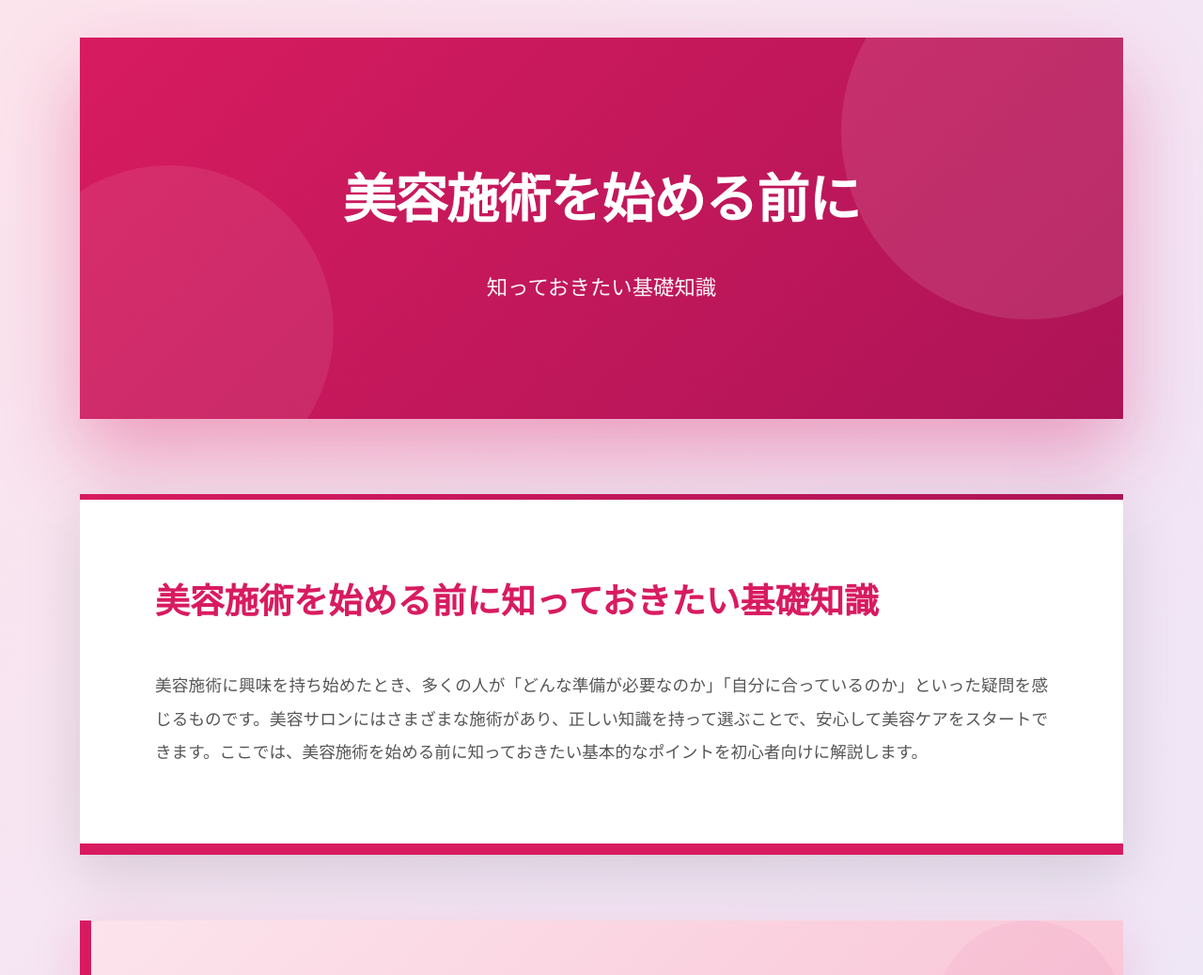
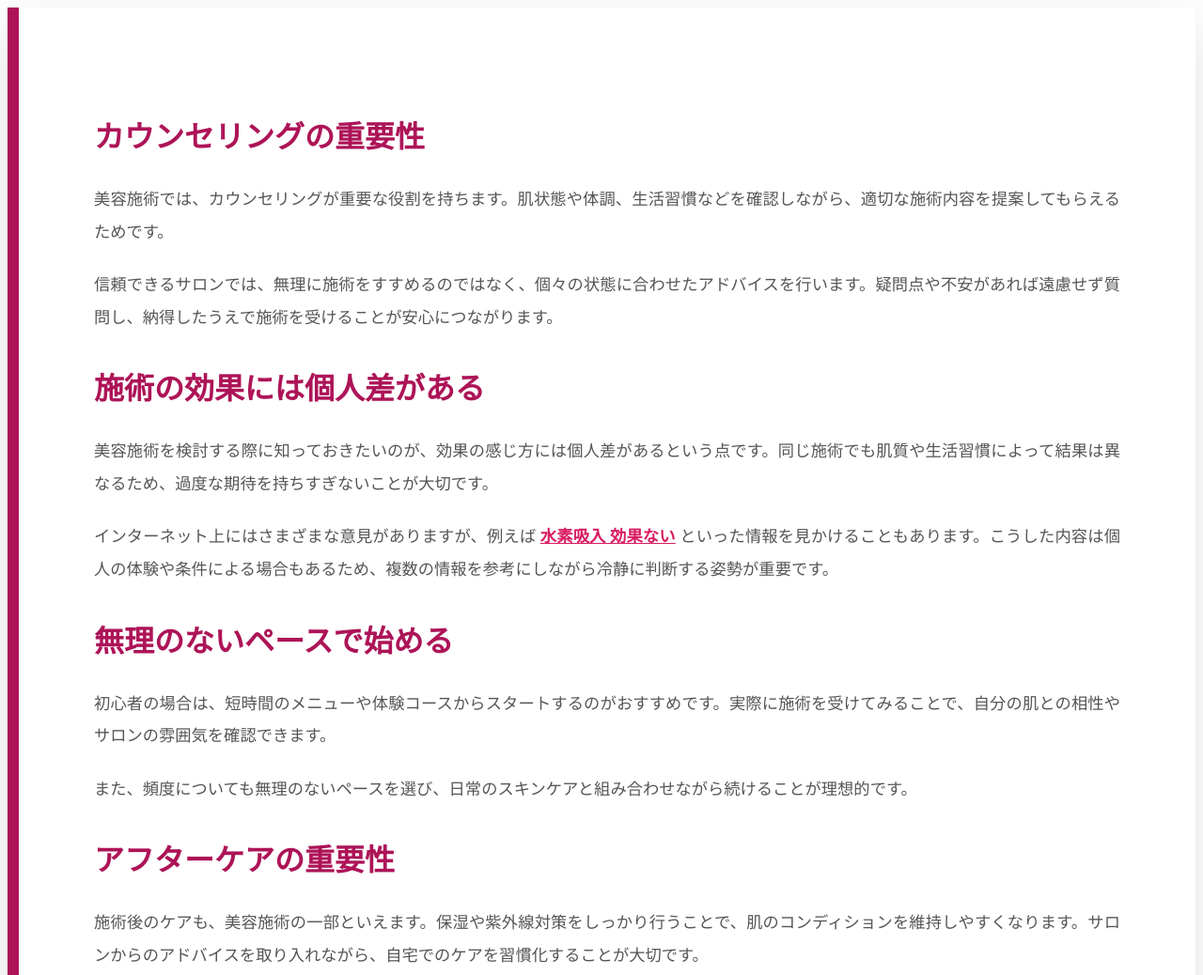
Before and after one commit to pandytech/increasinglyinterested, a plain HTML site: page index.html in a window 1280 px wide. Shown: the top 1038 px of the page at 94% size. Drawn offline with Linux system fonts and the light colour scheme.

Commit message:
Update index.html

```diff
--- a/index.html
+++ b/index.html
@@ -29,264 +29,76 @@
     <meta name="twitter:image" content="https://increasinglyinterested.pandygemma.workers.dev/">
     <meta name="twitter:url" content="https://increasinglyinterested.pandygemma.workers.dev/">
     <title>美容施術を始める前に必ず知っておきたい初心者向け基礎知識完全解説ガイド版まとめ情報集</title>
-    <script type="application/ld+json">
-    {
-        "@context": "https://schema.org",
-        "@type": "Article",
-        "headline": "美容施術を始める前に必ず知っておきたい初心者向け基礎知識完全解説ガイド版まとめ情報集",
-        "description": "美容施術を始める前に知っておきたい基礎知識を初心者向けに解説。施術選びのポイントや注意点、安心して美容ケアを始めるための基本情報を分かりやすく紹介します。",
-        "image": {
-            "@type": "ImageObject",
-            "url": "https://increasinglyinterested.pandygemma.workers.dev/",
-            "width": 1200,
-            "height": 630
-        },
-        "author": {
-            "@type": "Organization",
-            "name": "Beauty Guide",
-            "url": "https://increasinglyinterested.pandygemma.workers.dev/"
-        },
-        "publisher": {
-            "@type": "Organization",
-            "name": "Beauty Guide",
-            "logo": {
-                "@type": "ImageObject",
-                "url": "https://increasinglyinterested.pandygemma.workers.dev/",
-                "width": 200,
-                "height": 60
-            }
-        },
-        "datePublished": "2026-02-21T12:00:00Z",
-        "dateModified": "2026-02-21T12:00:00Z",
-        "mainEntityOfPage": {
-            "@type": "WebPage",
-            "@id": "https://increasinglyinterested.pandygemma.workers.dev/"
-        },
-        "articleSection": "Beauty",
-        "keywords": ["美容施術", "基礎知識", "初心者", "フェイシャルケア", "基本", "美容サロン", "選び方"]
-    }
-    </script>
+
     <style>
-        * {
-            margin: 0;
-            padding: 0;
-            box-sizing: border-box;
-        }
+        /* 既存CSSはそのまま */
 
-        body {
-            font-family: 'Segoe UI', Tahoma, Geneva, Verdana, sans-serif;
-            background: linear-gradient(135deg, #fce4ec 0%, #f3e5f5 50%, #ede7f6 100%);
-            color: #333;
-            line-height: 1.8;
-        }
-
-        .container {
-            max-width: 1150px;
-            margin: 0 auto;
-            padding: 40px 20px;
-        }
-
-        /* Hero Section - Eye Catching */
-        .hero {
-            background: linear-gradient(135deg, #d81b60 0%, #c2185b 50%, #ad1457 100%);
-            padding: 120px 80px;
-            border-radius: 0;
-            color: white;
-            text-align: center;
-            margin-bottom: 80px;
-            box-shadow: 0 40px 80px rgba(216, 27, 96, 0.35);
-            position: relative;
-            overflow: hidden;
-        }
-
-        .hero::before {
-            content: '';
-            position: absolute;
-            top: -100px;
-            right: -100px;
-            width: 400px;
-            height: 400px;
-            background: rgba(255, 255, 255, 0.1);
-            border-radius: 50%;
-        }
-
-        .hero::after {
-            content: '';
-            position: absolute;
-            bottom: -80px;
-            left: -80px;
-            width: 350px;
-            height: 350px;
-            background: rgba(255, 255, 255, 0.08);
-            border-radius: 50%;
-        }
-
-        .hero h1 {
-            font-size: 3.5em;
-            margin-bottom: 25px;
-            font-weight: 900;
-            position: relative;
-            z-index: 1;
-            letter-spacing: -1px;
-        }
-
-        .hero p {
-            font-size: 1.4em;
-            opacity: 0.95;
-            position: relative;
-            z-index: 1;
-            font-weight: 300;
-        }
-
-        /* Main Content */
-        .main-content {
+        .additional-section {
             background: white;
             padding: 80px;
             border-radius: 0;
             margin-bottom: 70px;
             box-shadow: 0 20px 60px rgba(0, 0, 0, 0.12);
-            border-bottom: 12px solid #d81b60;
-            position: relative;
+            border-left: 12px solid #ad1457;
         }
 
-        .main-content::before {
-            content: '';
-            position: absolute;
-            top: 0;
-            left: 0;
-            right: 0;
-            height: 6px;
-            background: linear-gradient(90deg, #d81b60, #c2185b, #ad1457);
-        }
-
-        .main-content h2 {
-            color: #d81b60;
-            font-size: 2.3em;
-            margin-bottom: 40px;
+        .additional-section h3 {
+            color: #ad1457;
+            font-size: 2em;
+            margin-bottom: 30px;
             font-weight: 800;
         }
 
-        .main-content p {
-            font-size: 1.1em;
+        .additional-section p {
+            font-size: 1.08em;
             color: #555;
-            margin-bottom: 25px;
+            margin-bottom: 22px;
             text-align: justify;
             line-height: 2;
         }
 
-        .main-content p:last-child {
-            margin-bottom: 0;
+        .additional-section a {
+            color: #d81b60;
+            font-weight: bold;
+            text-decoration: underline;
         }
 
-        /* Purpose Section */
-        .purpose-section {
-            background: linear-gradient(135deg, #fce4ec 0%, #f8bbd0 100%);
-            padding: 70px;
-            border-radius: 0;
-            margin-bottom: 70px;
-            box-shadow: 0 15px 50px rgba(216, 27, 96, 0.15);
-            border-left: 12px solid #d81b60;
-            position: relative;
-        }
-
-        .purpose-section::after {
-            content: '';
-            position: absolute;
-            top: 0;
-            right: 0;
-            width: 200px;
-            height: 200px;
-            background: rgba(216, 27, 96, 0.05);
-            border-radius: 50%;
-        }
-
-        .purpose-section h3 {
-            color: #ad1457;
-            font-size: 2em;
-            margin-bottom: 35px;
-            font-weight: 800;
-            position: relative;
-            z-index: 1;
-        }
-
-        .purpose-section p {
-            font-size: 1.08em;
-            color: #6a1b47;
-            margin-bottom: 22px;
-            text-align: justify;
-            line-height: 2;
-            position: relative;
-            z-index: 1;
-        }
-
-        .purpose-section p:last-child {
-            margin-bottom: 0;
-        }
-
-        /* Accent Box */
-        .accent-box {
-            background: white;
-            padding: 35px;
-            border-radius: 0;
-            margin-top: 35px;
-            border-left: 6px solid #d81b60;
-            box-shadow: 0 8px 25px rgba(216, 27, 96, 0.1);
-            position: relative;
-            z-index: 2;
-        }
-
-        .accent-box strong {
-            color: #d81b60;
-            font-size: 1.1em;
-        }
-
-        /* Responsive */
         @media (max-width: 768px) {
-            .hero {
-                padding: 70px 40px;
-            }
-
-            .hero h1 {
-                font-size: 2.3em;
-            }
-
-            .hero p {
-                font-size: 1.1em;
-            }
-
-            .main-content {
-                padding: 50px;
-            }
-
-            .purpose-section {
+            .additional-section {
                 padding: 50px;
             }
         }
     </style>
 </head>
+
 <body>
-    <div class="container">
-        <!-- Hero Section -->
-        <div class="hero">
-            <h1>美容施術を始める前に</h1>
-            <p>知っておきたい基礎知識</p>
-        </div>
+<div class="container">
 
-        <!-- Main Content -->
-        <div class="main-content">
-            <h2>美容施術を始める前に知っておきたい基礎知識</h2>
-            <p>美容施術に興味を持ち始めたとき、多くの人が「どんな準備が必要なのか」「自分に合っているのか」といった疑問を感じるものです。美容サロンにはさまざまな施術があり、正しい知識を持って選ぶことで、安心して美容ケアをスタートできます。ここでは、美容施術を始める前に知っておきたい基本的なポイントを初心者向けに解説します。</p>
-        </div>
+    <!-- 既存コンテンツはそのまま -->
 
-        <!-- Purpose Section -->
-        <div class="purpose-section">
-            <h3>自分の目的を明確にする</h3>
-            <p>美容施術を選ぶ際に最も大切なのは、目的をはっきりさせることです。肌の乾燥対策、リラクゼーション、ハリ感のサポートなど、目指す方向によって適した施術は異なります。目的が曖昧なまま施術を選んでしまうと、期待とのギャップが生まれる可能性があります。</p>
-            <p>まずは、自分がどのような変化を求めているのかを整理することが大切です。</p>
-            <div class="accent-box">
-                <strong>重要：</strong> 施術選びの第一歩は、自分の目的を明確にすることです。
-            </div>
-        </div>
+    <!-- 追加コンテンツ -->
+    <div class="additional-section">
+        <h3>カウンセリングの重要性</h3>
+        <p>美容施術では、カウンセリングが重要な役割を持ちます。肌状態や体調、生活習慣などを確認しながら、適切な施術内容を提案してもらえるためです。</p>
+        <p>信頼できるサロンでは、無理に施術をすすめるのではなく、個々の状態に合わせたアドバイスを行います。疑問点や不安があれば遠慮せず質問し、納得したうえで施術を受けることが安心につながります。</p>
+
+        <h3>施術の効果には個人差がある</h3>
+        <p>美容施術を検討する際に知っておきたいのが、効果の感じ方には個人差があるという点です。同じ施術でも肌質や生活習慣によって結果は異なるため、過度な期待を持ちすぎないことが大切です。</p>
+        <p>インターネット上にはさまざまな意見がありますが、例えば
+        <a href="https://www.clare-coltd.jp/hydrogen-inhalation" target="_blank" rel="noopener noreferrer">水素吸入 効果ない</a>
+        といった情報を見かけることもあります。こうした内容は個人の体験や条件による場合もあるため、複数の情報を参考にしながら冷静に判断する姿勢が重要です。</p>
+
+        <h3>無理のないペースで始める</h3>
+        <p>初心者の場合は、短時間のメニューや体験コースからスタートするのがおすすめです。実際に施術を受けてみることで、自分の肌との相性やサロンの雰囲気を確認できます。</p>
+        <p>また、頻度についても無理のないペースを選び、日常のスキンケアと組み合わせながら続けることが理想的です。</p>
+
+        <h3>アフターケアの重要性</h3>
+        <p>施術後のケアも、美容施術の一部といえます。保湿や紫外線対策をしっかり行うことで、肌のコンディションを維持しやすくなります。サロンからのアドバイスを取り入れながら、自宅でのケアを習慣化することが大切です。</p>
+
+        <h3>まとめ</h3>
+        <p>美容施術を始める前には、目的の明確化やカウンセリングの活用、効果への理解など、基本的なポイントを押さえておくことが重要です。正しい知識を持って選ぶことで、不安を減らしながら自分に合った美容ケアを見つけることができるでしょう。</p>
     </div>
+
+</div>
 </body>
 </html>
```
